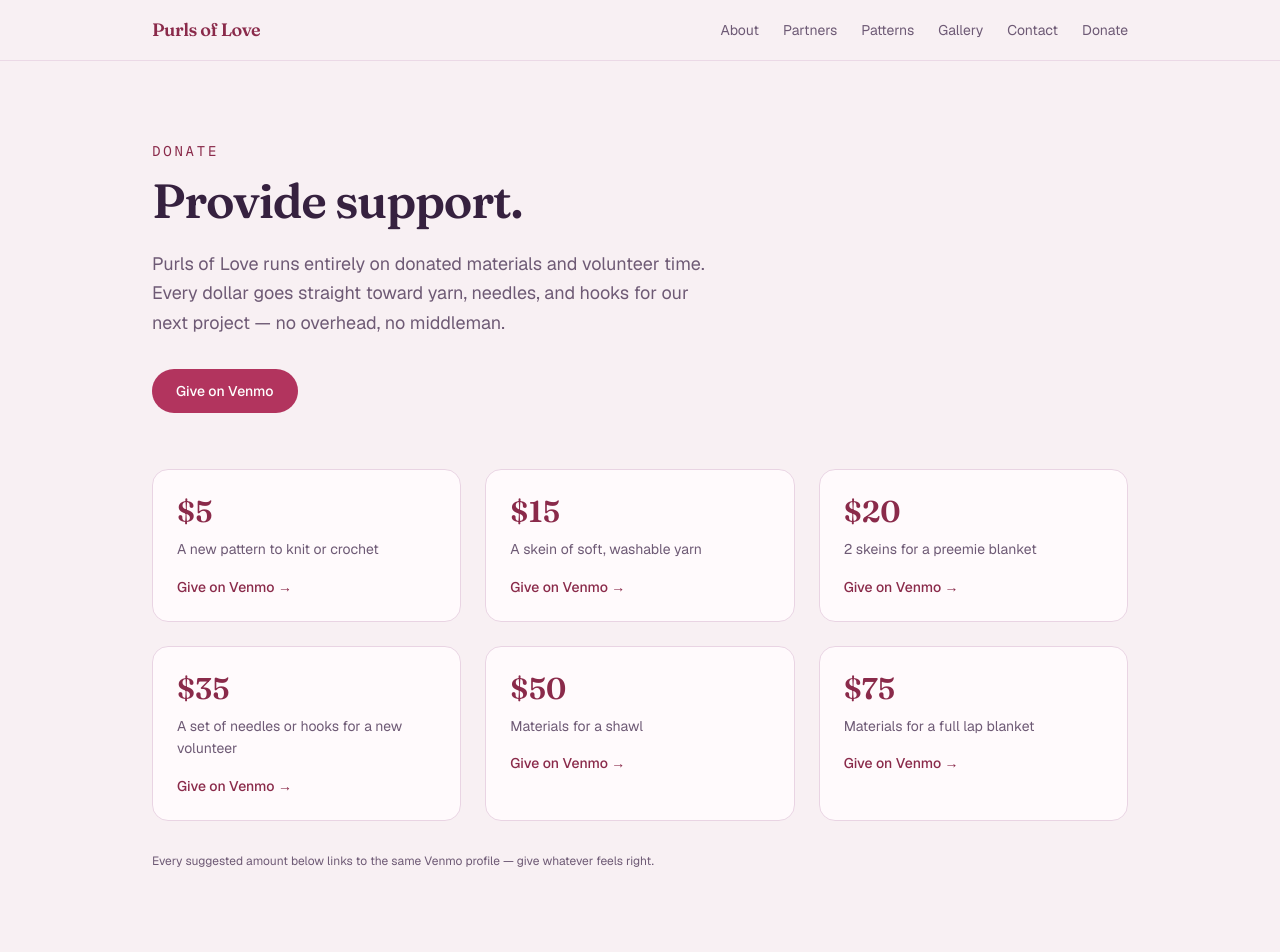
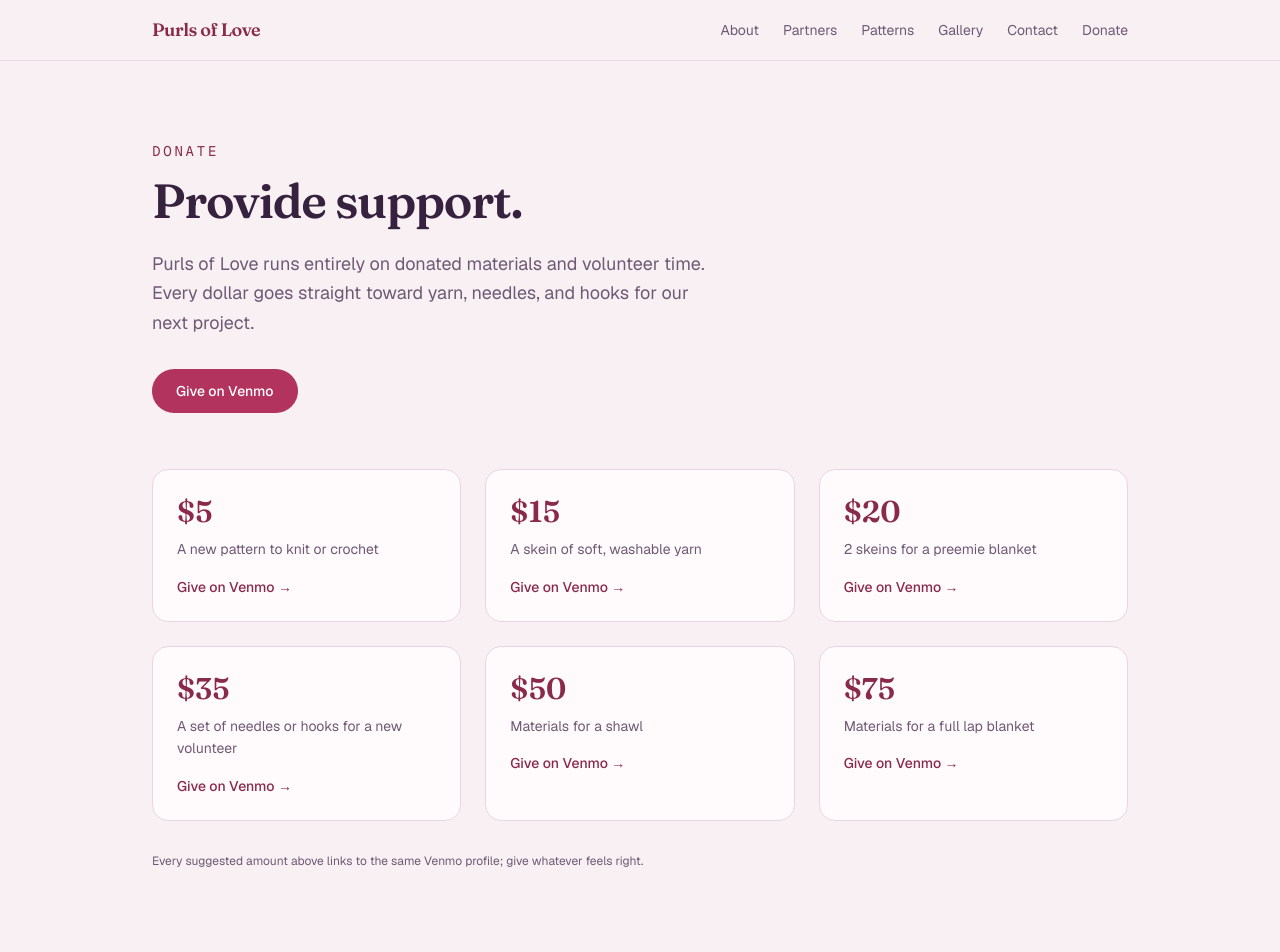
Before and after one commit to elsjeslothower/purls-of-love, a Next.js app: page /purls-of-love/donate in a window 1280 px wide. Shown: the top 952 px of the page. Built offline with nearby package versions, Linux system fonts and the light colour scheme.

Commit message:
Minor changes to text

```diff
--- a/src/app/patterns/coming-soon/page.tsx
+++ b/src/app/patterns/coming-soon/page.tsx
@@ -4,8 +4,8 @@ import PdfComingSoon from "@/components/PdfComingSoon";
 import Footer from "@/components/Footer";
 
 export const metadata: Metadata = {
-  title: "Pattern PDF Coming Soon — Purls of Love",
-  description: "This pattern's PDF isn't uploaded yet — check back soon.",
+  title: "Pattern PDF Coming Soon",
+  description: "This pattern's PDF isn't uploaded yet. Check back soon.",
   alternates: {
     canonical: "/patterns/coming-soon",
   },
--- a/src/components/About.tsx
+++ b/src/components/About.tsx
@@ -4,7 +4,7 @@ const about = {
   eyebrow: "About Us",
   heading: "Every stitch is a small act of care.",
   paragraphs: [
-    "Purls of Love started with a single skein of yarn and a simple idea: handmade things carry a warmth that store-bought ones can't. Today we're a community of volunteer knitters and crocheters who make blankets, hats, and blankets for people going through hard seasons — new babies in the NICU, families in shelters, seniors in care homes, and anyone who could use a reminder that someone out there is thinking of them.",
+    "Purls of Love started with a single skein of yarn and a simple idea: handmade things carry a warmth that store-bought ones can't. Today we're a community of volunteer knitters and crocheters who make blankets, hats, and blankets for people going through hard seasons. Purls of Love supports new babies in the NICU, families in shelters, seniors in care homes, and anyone who could use a reminder that someone out there is thinking of them.",
     "We're entirely volunteer-run and donation-funded. Every pattern we share, every partnership we build, and every finished piece we deliver is powered by people who believe that kindness, made by hand, still matters.",
   ],
   founderName: "Sara Keck",
--- a/src/components/Donate.tsx
+++ b/src/components/Donate.tsx
@@ -2,7 +2,7 @@ const donate = {
   eyebrow: "Donate",
   heading: "Provide support.",
   intro:
-    "Purls of Love runs entirely on donated materials and volunteer time. Every dollar goes straight toward yarn, needles, and hooks for our next project — no overhead, no middleman.",
+    "Purls of Love runs entirely on donated materials and volunteer time. Every dollar goes straight toward yarn, needles, and hooks for our next project.",
   // TODO: replace with the real Venmo profile link, e.g. "https://venmo.com/u/YourHandle"
   venmoUrl: "https://venmo.com/u/YOUR_VENMO_HANDLE",
   ctaLabel: "Give on Venmo",
@@ -14,7 +14,7 @@ const donate = {
     { amount: "$50", description: "Materials for a shawl" },
     { amount: "$75", description: "Materials for a full lap blanket" },
   ],
-  helperText: "Every suggested amount below links to the same Venmo profile — give whatever feels right.",
+  helperText: "Every suggested amount above links to the same Venmo profile; give whatever feels right.",
 };
 
 export default function Donate() {
--- a/src/components/Gallery.tsx
+++ b/src/components/Gallery.tsx
@@ -11,12 +11,8 @@ const gallery = {
   instagramUrl: "https://www.instagram.com/purlsoflove/",
 };
 
-// SnapWidget (https://snapwidget.com) pulls the live public feed client-side —
-// no API tokens or Meta developer app required. But it does require creating a
-// widget in their dashboard first (sign up free, connect @purlsoflove, click
-// "Get Widget"), which gives you a widget ID unique to that feed. Paste it below.
 // TODO: replace with the real widget ID, e.g. "1234567"
-const SNAPWIDGET_ID = "1130602";
+const SNAPWIDGET_ID = "";//"1130602";
 
 export default function Gallery() {
   const t = gallery;
@@ -56,7 +52,7 @@ export default function Gallery() {
           <div className="flex h-[320px] flex-col items-center justify-center gap-4 px-6 text-center">
             <InstagramIcon className="h-8 w-8 text-foreground-muted" />
             <p className="max-w-sm text-sm leading-relaxed text-foreground-muted">
-              The live feed isn&apos;t connected yet — set up a free widget at{" "}
+              The live feed isn&apos;t connected yet. Set up a free widget at{" "}
               <a
                 href="https://snapwidget.com/"
                 target="_blank"
--- a/src/lib/basePath.ts
+++ b/src/lib/basePath.ts
@@ -1,7 +1,7 @@
 // GitHub Pages serves this project site under /purls-of-love/, not the domain
 // root, so next.config.ts sets `basePath` to match. Next.js auto-applies that to
 // next/link and next/router, but NOT to plain <a>/<img> tags or metadata icon
-// URLs — those need this prefix added by hand wherever they appear.
+// URLs; those need this prefix added by hand wherever they appear.
 //
 // If a custom domain is ever set up at the root (see public/CNAME), set this
 // back to "" and remove `basePath` from next.config.ts.
```
